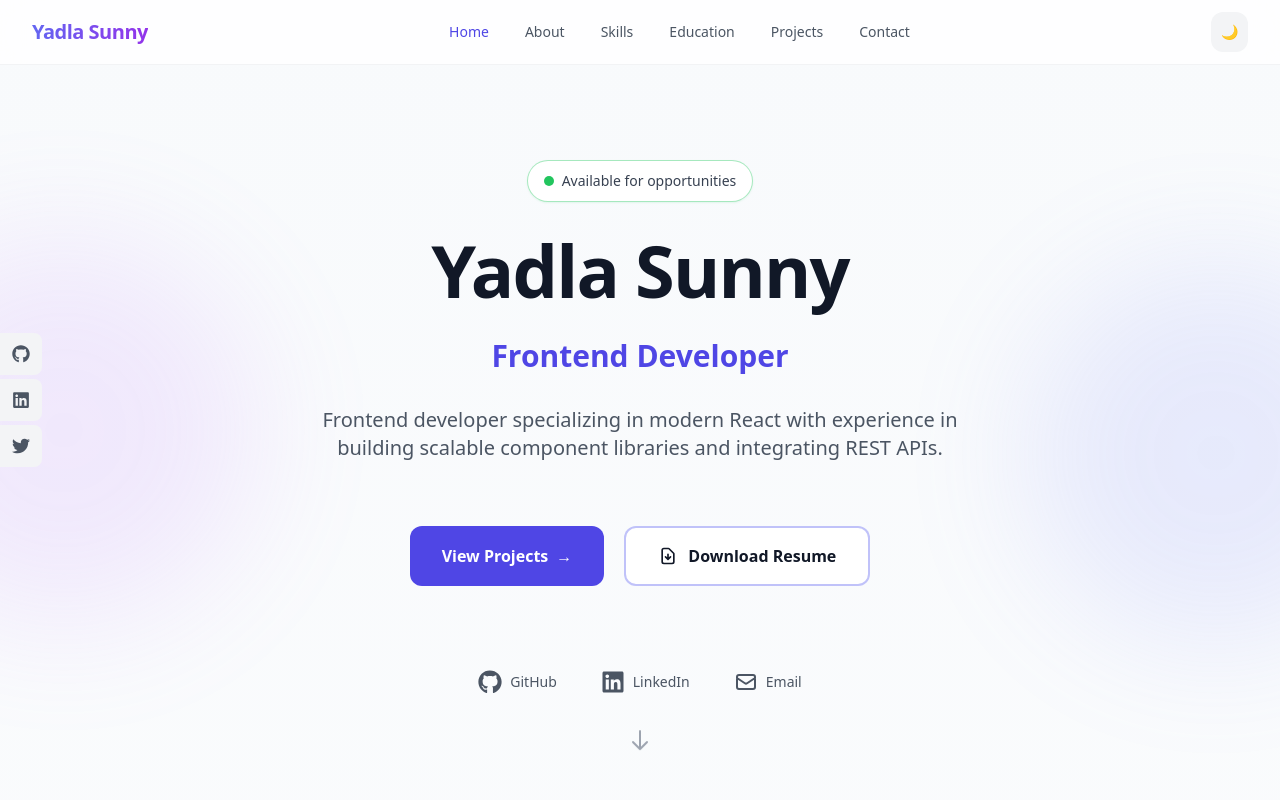
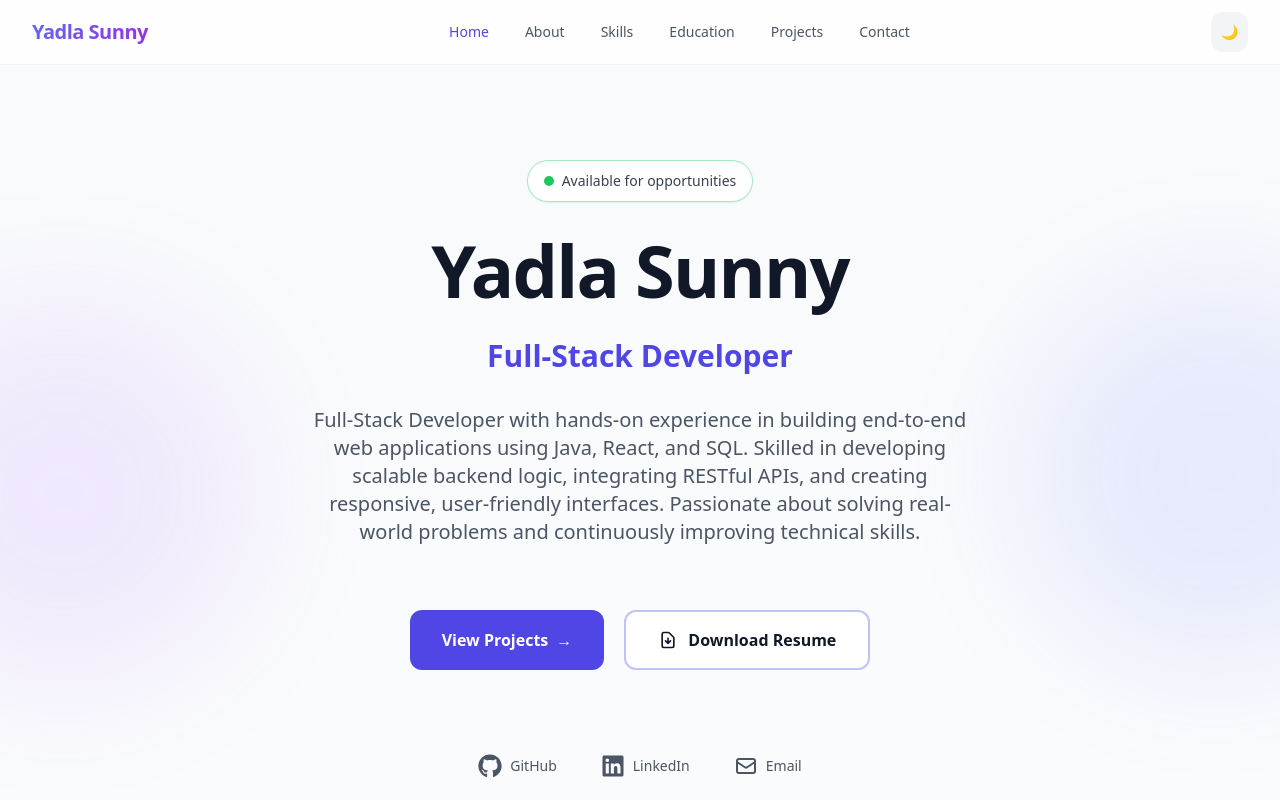
Before and after one commit to Yadlasunny/Portfolio, a React (Vite) app: page / in a window 1280 px wide. Shown: the top 800 px of the page. Built offline with nearby package versions, Linux system fonts and the light colour scheme.

Commit message:
Remove left sidebar social links

```diff
--- a/src/Portfolio.jsx
+++ b/src/Portfolio.jsx
@@ -449,7 +449,7 @@ export default function Portfolio() {
                 transition={{ duration: 0.5, delay: 0.15 }}
               >
                 <h2 className={`text-xl sm:text-2xl md:text-3xl font-semibold ${dark ? "text-indigo-400" : "text-indigo-600"}`}>
-                  Frontend Developer
+                  Full-Stack Developer
                 </h2>
               </motion.div>
 
@@ -460,7 +460,7 @@ export default function Portfolio() {
                 transition={{ duration: 0.5, delay: 0.2 }}
                 className={`text-base sm:text-lg md:text-xl max-w-2xl mx-auto leading-relaxed ${dark ? "text-gray-400" : "text-gray-600"}`}
               >
-                Frontend developer specializing in modern React with experience in building scalable component libraries and integrating REST APIs.
+                Full-Stack Developer with hands-on experience in building end-to-end web applications using Java, React, and SQL. Skilled in developing scalable backend logic, integrating RESTful APIs, and creating responsive, user-friendly interfaces. Passionate about solving real-world problems and continuously improving technical skills.
               </motion.p>
 
               {/* CTA Buttons */}
@@ -1257,19 +1257,6 @@ export default function Portfolio() {
       {/* Mobile sticky CTA bar - visible only on mobile when scrolled past hero */}
       <MobileCTABar dark={dark} />
 
-      {/* Social Links - hidden on mobile, shown on larger screens */}
-      <div className="hidden md:flex fixed top-1/2 left-0 z-40 flex-col gap-1 -translate-y-1/2">
-        <a href="https://github.com/Yadlasunny" target="_blank" rel="noreferrer" className={`p-3 transition-all duration-200 rounded-r-lg ${dark ? "bg-gray-800 text-gray-400 hover:bg-indigo-600 hover:text-white" : "bg-gray-100 text-gray-600 hover:bg-indigo-600 hover:text-white"}`}>
-          <FaGithub size={18} />
-        </a>
-        <a href="https://linkedin.com/in/yadla-sunny" target="_blank" rel="noreferrer" className={`p-3 transition-all duration-200 rounded-r-lg ${dark ? "bg-gray-800 text-gray-400 hover:bg-blue-600 hover:text-white" : "bg-gray-100 text-gray-600 hover:bg-blue-600 hover:text-white"}`}>
-          <FaLinkedin size={18} />
-        </a>
-        <a href="https://twitter.com/your-handle" target="_blank" rel="noreferrer" className={`p-3 transition-all duration-200 rounded-r-lg ${dark ? "bg-gray-800 text-gray-400 hover:bg-sky-500 hover:text-white" : "bg-gray-100 text-gray-600 hover:bg-sky-500 hover:text-white"}`}>
-          <FaTwitter size={18} />
-        </a>
-      </div>
-
       {/* toast */}
       {toast && (
         <motion.div
```
